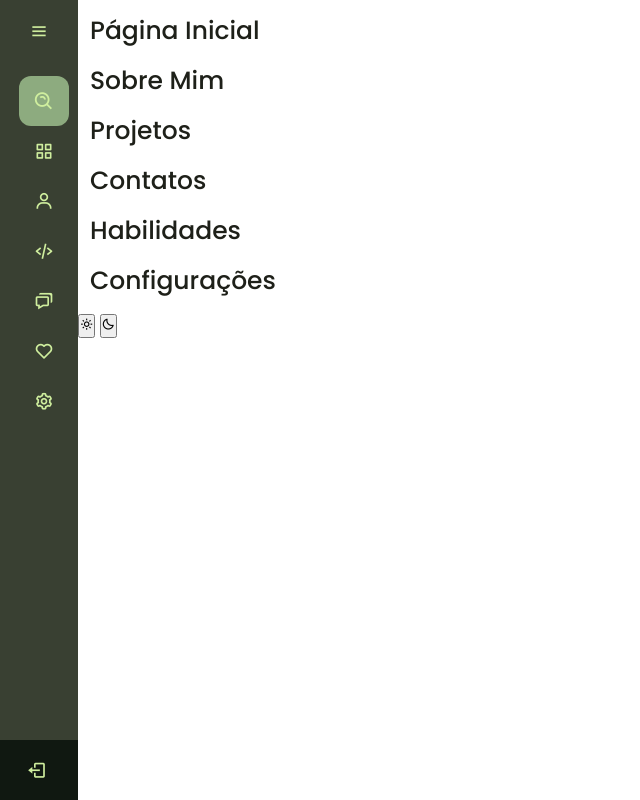
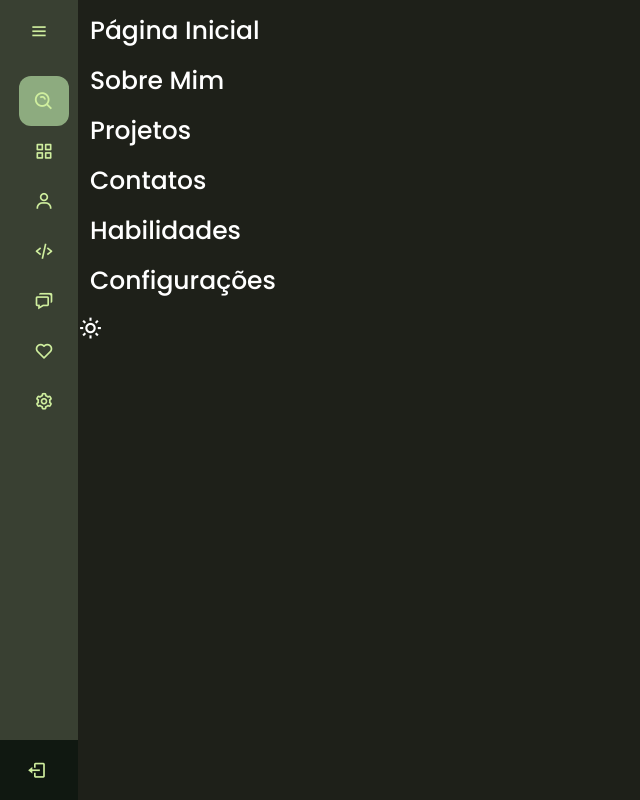
Before and after one commit to barkawi2405/-portfolio-, a plain HTML site: page portfolio/main/index.html in a window 1280 px wide. Both pictures are taken after a click on the button 86 px from the left and 326 px from the top of the page. Shown: the whole page, without its empty margins (0-640 px from the left). Drawn offline with nearby package versions, Linux system fonts and the light colour scheme.

Commit message:
new function added
added the function that allows user to swap between dark-mode and light-mode

```diff
--- a/portfolio/main/css/style.css
+++ b/portfolio/main/css/style.css
@@ -226,14 +226,43 @@ li a input::placeholder {
     width: calc(100%-78px);
     left: 78px;
     transition: all 0.5s ease;
+    display: block;
 }
 .home_content .text{
     font-size: 25px;
     font-weight: 500;
     color: #1E2019;
     margin: 12px;
+    background-color: #fff;
+}
+.dark-mode{
+    background-color: #1E2019;
+    color: #fff;
+}
+.dark-mode .text{
+    background-color: #1E2019;
+    color: #fff;
 }
 .sidebar.active ~ .home_content{
     width: calc(100%-240px);
     left: 240px;
 }
+button{
+    border: none;
+    font-style: none;
+    outline: none;
+    size: 25px;
+    font-size: 25px;
+    background-color: transparent;
+    color: #1E2019;
+}
+.dark-mode .icon-contract{
+    display: none;
+  }
+.icon-expand{
+    display: none;
+}
+.dark-mode .icon-expand{
+    display: block;
+    color: #fff;
+  }
```
